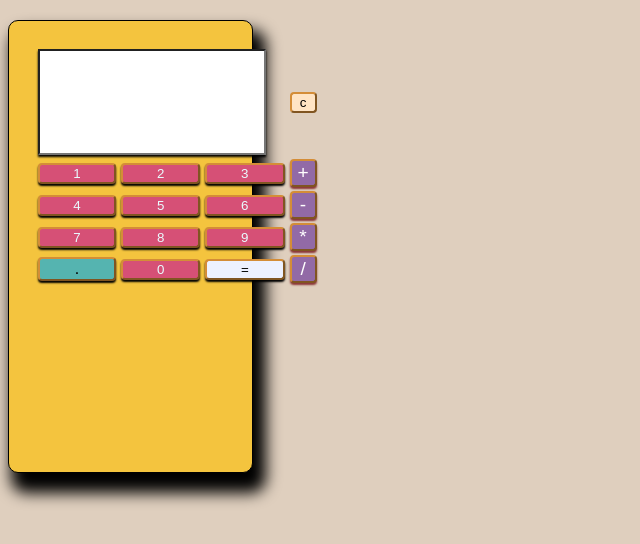
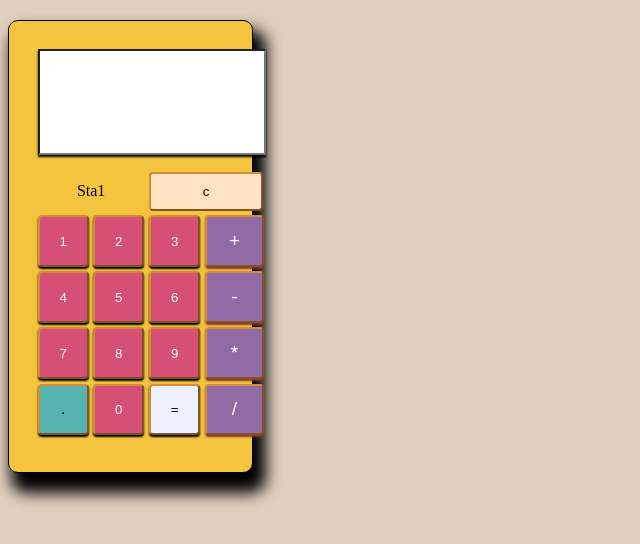
Before and after one commit to Stavan-Bhagat/basic_calculator, a plain HTML site: page index.html in a window 1280 px wide. Shown: the part 60-604 px from the top of the page, without its empty margins (0-640 px from the left). Drawn offline with Linux system fonts and the light colour scheme.

Commit message:
index.html

```diff
--- a/index.html
+++ b/index.html
@@ -3,8 +3,8 @@
   <head>
     <link href="calcstyles.css" rel="stylesheet" />
     <script src="calc.js"></script>
-    <meta charset="UTF-8">
-    <meta name="viewport" content="width=device-width, initial-scale=1.0">
+    <meta charset="UTF-8" />
+    <meta name="viewport" content="width=device-width, initial-scale=1.0" />
     <title>Document</title>
   </head>
   <body>
@@ -13,82 +13,142 @@
       <div id="d1">
         <table>
           <tr>
-    <td colspan="3">
-        <input type="text" id="answer">
+            <td colspan="4">
+              <input type="text" id="answer" />
+            </td>
+          </tr>
+        </table>
+      </div>
+      <div>
+        <table id="t1">
+          <tr>
+            <td colspan="2" align="center">Sta1</td>
+
+            <td colspan="2">
+              <input
+                type="button"
+                value="c"
+                class="clear"
+                onclick="clearoutput()"
+              />
+            </td>
+          </tr>
+          <tr>
+            <td>
+              <input
+                type="button"
+                class="number"
+                value="1"
+                onclick="show('1')"
+              />
             </td>
             <td>
-        <input type="button" value="c" class="clear" onclick="clearoutput()">
+              <input
+                type="button"
+                class="number"
+                value="2"
+                onclick="show('2')"
+              />
+            </td>
+            <td>
+              <input
+                type="button"
+                class="number"
+                value="3"
+                onclick="show('3')"
+              />
+            </td>
+            <td>
+              <input type="button" class="op" value="+" onclick="show('+')" />
             </td>
           </tr>
 
           <tr>
             <td>
-        <input type="button"  class="number" value="1" onclick="show('1')">
+              <input
+                type="button"
+                class="number"
+                value="4"
+                onclick="show('4')"
+              />
             </td>
             <td>
-        <input type="button"  class="number" value="2" onclick="show('2')">
+              <input
+                type="button"
+                class="number"
+                value="5"
+                onclick="show('5')"
+              />
             </td>
             <td>
-        <input type="button"  class="number" value="3" onclick="show('3')">
+              <input
+                type="button"
+                class="number"
+                value="6"
+                onclick="show('6')"
+              />
             </td>
             <td>
-        <input type="button" class="op" value="+" onclick="show('+')">
+              <input type="button" class="op" value="-" onclick="show('-')" />
             </td>
           </tr>
 
+          <tr>
+            <td>
+              <input
+                type="button"
+                class="number"
+                value="7"
+                onclick="show('7')"
+              />
+            </td>
+            <td>
+              <input
+                type="button"
+                class="number"
+                value="8"
+                onclick="show('8')"
+              />
+            </td>
+            <td>
+              <input
+                type="button"
+                class="number"
+                value="9"
+                onclick="show('9')"
+              />
+            </td>
+            <td>
+              <input type="button" class="op" value="*" onclick="show('*')" />
+            </td>
+          </tr>
 
           <tr>
             <td>
-        <input type="button"  class="number" value="4" onclick="show('4')">
+              <input
+                type="button"
+                class="point"
+                value="."
+                onclick="show('.')"
+              />
             </td>
             <td>
-        <input type="button"  class="number" value="5" onclick="show('5')">
+              <input
+                type="button"
+                class="number"
+                value="0"
+                onclick="show('0')"
+              />
             </td>
             <td>
-        <input type="button"  class="number" value="6" onclick="show('6')">
+              <input type="button" class="equal" value="=" onclick="solve()" />
             </td>
             <td>
-        <input type="button" class="op" value="-" onclick="show('-')">
-    </td>
-</tr>
-
-
-<tr>
-    <td>
-        <input type="button"  class="number" value="7" onclick="show('7')">
-    </td>
-    <td>
-        <input type="button"  class="number" value="8" onclick="show('8')">
-    </td>
-    <td>
-        <input type="button"  class="number" value="9" onclick="show('9')">
-    </td>
-    <td>
-        <input type="button" class="op" value="*" onclick="show('*')">
-    </td>
-</tr>
-
-
-<tr>
-    <td>
-        <input type="button"  class="point" value="." onclick="show('.')">
-    </td>
-    <td>
-        <input type="button"  class="number" value="0" onclick="show('0')">
-    </td>
-    <td>
-        <input type="button"  class="equal" value="=" onclick="solve()">
-    </td>
-    <td>
-        <input type="button" class="op" value="/" onclick="show('/')">
+              <input type="button" class="op" value="/" onclick="show('/')" />
             </td>
           </tr>
         </table>
-
-
-
-
-
-    </div></div>
+      </div>
+    </div>
   </body>
 </html>
```
Lines whose indentation alone changed are shown as unchanged.
